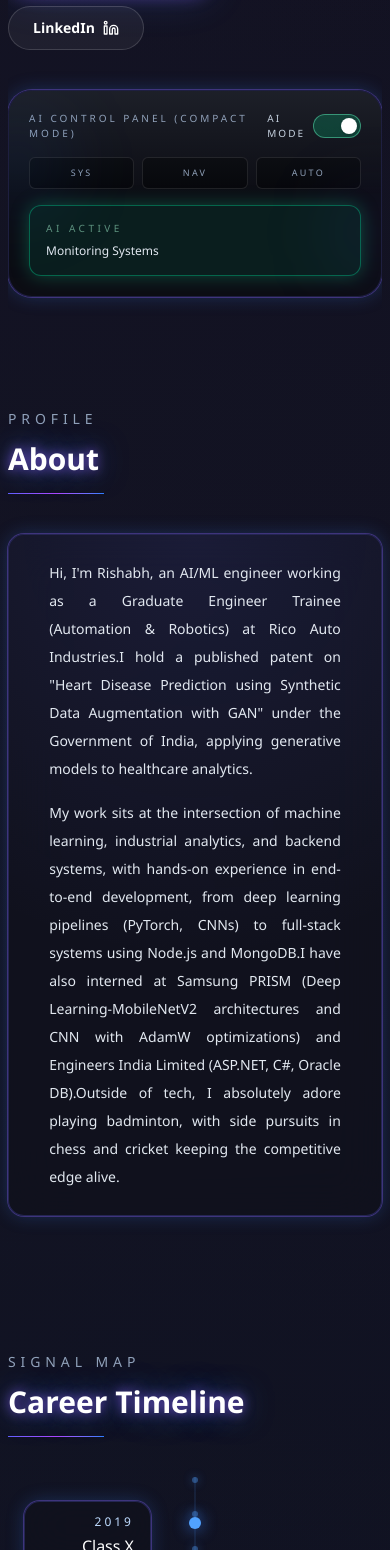
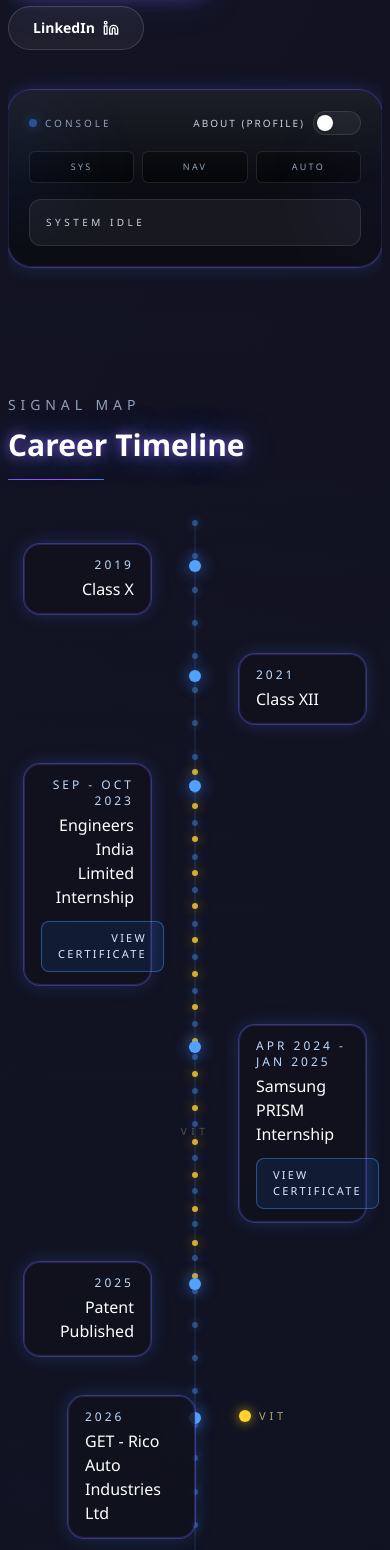
Before and after one commit to paulr212003-alt/portfolio, a Next.js app: page / in a window 390 px wide. Shown: the part 450-2000 px from the top of the page. Built offline with nearby package versions, Linux system fonts and the light colour scheme.

Commit message:
mobile timeline and about tweaks

```diff
--- a/app/components/AboutSection.tsx
+++ b/app/components/AboutSection.tsx
@@ -5,33 +5,29 @@
 import SectionHeader from "./SectionHeader";
 
 export default function AboutSection() {
+  const paragraphs = [
+    "Hi, I'm Rishabh, an AI/ML engineer working as a Graduate Engineer Trainee (Automation & Robotics) at Rico Auto Industries. I hold a published patent on \"Heart Disease Prediction using Synthetic Data Augmentation with GAN\" under the Government of India, applying generative models to healthcare analytics.",
+    "My work sits at the intersection of machine learning, industrial analytics, and backend systems, with hands-on experience in end-to-end development, from deep learning pipelines (PyTorch, CNNs) to full-stack systems using Node.js and MongoDB. I have also interned at Samsung PRISM (Deep Learning-MobileNetV2 architectures and CNN with AdamW optimizations) and Engineers India Limited (ASP.NET, C#, Oracle DB). Outside of tech, I absolutely adore playing badminton, with side pursuits in chess and cricket keeping the competitive edge alive.",
+  ];
+
   return (
     <AnimatedSection id="about" className="py-12 md:py-16">
       <SectionHeader title="About" subtitle="Profile" />
+      <div className="mt-6 grid gap-4 md:mt-8 md:grid-cols-2">
+        {paragraphs.map((text, index) => (
           <motion.div
+            key={`about-${index}`}
             whileHover={{ scale: 1.01 }}
             transition={{ duration: 0.3 }}
-        className="glow-card neon-border relative mt-6 overflow-hidden bg-gradient-to-br from-white/5 via-white/0 to-indigo-500/10 p-6 text-slate-200 shadow-[0_0_30px_rgba(99,102,241,0.18)] md:mt-8 md:p-8"
+            className="glow-card neon-border relative overflow-hidden bg-gradient-to-br from-white/5 via-white/0 to-indigo-500/10 p-6 text-slate-200 shadow-[0_0_30px_rgba(99,102,241,0.18)] md:p-8"
           >
             <div className="pointer-events-none absolute inset-0 bg-[radial-gradient(circle_at_top,_rgba(99,102,241,0.12),_transparent_60%)]" />
-        <div className="relative mx-auto max-w-[90%] space-y-4 text-justify text-sm leading-7 md:mx-0 md:max-w-none md:text-left md:text-base">
-          <p>
-            Hi, I&apos;m Rishabh, an AI/ML engineer working as a Graduate
-            Engineer Trainee (Automation &amp; Robotics) at Rico Auto Industries.I hold a published patent on &quot;Heart Disease Prediction using
-            Synthetic Data Augmentation with GAN&quot; under the Government of
-            India, applying generative models to healthcare analytics.
+            <p className="relative mx-auto max-w-[90%] text-justify text-sm leading-7 md:mx-0 md:max-w-none md:text-left md:text-base">
+              {text}
             </p>
-          <p>
-            My work sits at the intersection of machine learning, industrial
-            analytics, and backend systems, with hands-on experience in
-            end-to-end development, from deep learning pipelines (PyTorch, CNNs)
-            to full-stack systems using Node.js and MongoDB.I have also interned at Samsung PRISM (Deep Learning-MobileNetV2
-            architectures and CNN with AdamW optimizations) and Engineers India
-            Limited (ASP.NET, C#, Oracle DB).Outside of tech, I absolutely adore playing badminton, with side
-            pursuits in chess and cricket keeping the competitive edge alive.
-          </p>
+          </motion.div>
+        ))}
       </div>
-      </motion.div>
     </AnimatedSection>
   );
 }
--- a/app/components/CapabilityRadar.tsx
+++ b/app/components/CapabilityRadar.tsx
@@ -16,15 +16,40 @@
 
 type CapabilityRadarProps = {
   embedded?: boolean;
+  activeSkill?: string | null;
 };
 
-export default function CapabilityRadar({ embedded }: CapabilityRadarProps) {
+export default function CapabilityRadar({
+  embedded,
+  activeSkill,
+}: CapabilityRadarProps) {
   const chartRef = useRef<HTMLDivElement | null>(null);
   const isInView = useInView(chartRef, { once: true, amount: 0.3 });
   const radarData = skillMetrics.map((skill) => ({
     subject: skill.axis,
     value: skill.value,
+    key: skill.key,
   }));
+
+  const renderDot = (props: any) => {
+    const { cx, cy, payload } = props as {
+      cx?: number;
+      cy?: number;
+      payload?: { key?: string };
+    };
+    if (cx === undefined || cy === undefined) return null;
+    const isActive = activeSkill && payload?.key === activeSkill;
+    return (
+      <circle
+        cx={cx}
+        cy={cy}
+        r={isActive ? 4 : 2}
+        fill={isActive ? "#ffffff" : "#e2e8f0"}
+        stroke={isActive ? "rgba(99,102,241,0.9)" : "none"}
+        strokeWidth={isActive ? 2 : 0}
+      />
+    );
+  };
 
   const content = (
     <div className={embedded ? "p-6" : "glow-card neon-border p-6"}>
@@ -45,7 +70,7 @@
               strokeWidth={1.6}
               fill="rgba(99,102,241,0.25)"
               fillOpacity={0.25}
-              dot={{ r: 2, fill: "#e2e8f0", strokeWidth: 0 }}
+              dot={renderDot}
               isAnimationActive={isInView}
             />
           </RadarChart>
--- a/app/components/CareerTimeline.tsx
+++ b/app/components/CareerTimeline.tsx
@@ -119,20 +119,20 @@
 ];
 
 const scaleDots = Array.from({ length: 32 });
-const vitStartIndex = 11;
-const vitStartPosition = (vitStartIndex / (scaleDots.length - 1)) * 100;
+const dotPositions = scaleDots.map(
+  (_, index) => (index / (scaleDots.length - 1)) * 100
+);
+const vitStartPosition = events.find((event) => event.id === "class-xii")?.position ?? 24;
 const vitEndPosition = events.find((event) => event.id === "patent")?.position ?? 74;
-const vitMarkerCount = Math.max(
-  8,
-  Math.round((vitEndPosition - vitStartPosition) / 3)
-);
-const vitMarkers = Array.from({ length: vitMarkerCount }, (_, index) => {
-  if (vitMarkerCount === 1) return vitEndPosition;
-  return (
-    vitStartPosition +
-    (index / (vitMarkerCount - 1)) * (vitEndPosition - vitStartPosition)
-  );
-});
+const vitMarkers = dotPositions
+  .slice(0, -1)
+  .map((position, index) => (position + dotPositions[index + 1]) / 2)
+  .filter((position) => position >= vitStartPosition && position <= vitEndPosition);
+const vitLabelPosition = (() => {
+  const eil = events.find((event) => event.id === "eil")?.position ?? 42;
+  const patent = events.find((event) => event.id === "patent")?.position ?? 74;
+  return (eil + patent) / 2;
+})();
 
 export default function CareerTimeline() {
   const [active, setActive] = useState<TimelineEvent | null>(null);
@@ -263,6 +263,21 @@
               />
             ))}
           </div>
+          <div className="pointer-events-none absolute left-1/2 top-0 h-full -translate-x-1/2">
+            {vitMarkers.map((position) => (
+              <span
+                key={`vit-mobile-${position}`}
+                className="absolute h-1.5 w-1.5 -translate-x-1/2 -translate-y-1/2 rounded-full bg-amber-300/80 shadow-[0_0_12px_rgba(251,191,36,0.6)]"
+                style={{ left: "50%", top: `${position}%` }}
+              />
+            ))}
+          </div>
+          <span
+            className="pointer-events-none absolute left-1/2 -translate-x-1/2 text-[10px] uppercase tracking-[0.45em] text-amber-200/30"
+            style={{ top: `${vitLabelPosition}%` }}
+          >
+            VIT
+          </span>
 
           <div className="space-y-10 py-6">
             {events.map((event, index) => {
@@ -288,12 +303,6 @@
                         {event.year}
                       </p>
                       <p className="mt-1 text-base text-white">{event.label}</p>
-                      {event.id === "rico" ? (
-                        <div className="mt-3 flex items-center justify-end gap-2 text-[12px] uppercase tracking-[0.25em] text-amber-200">
-                          <span className="h-3.5 w-3.5 rounded-full bg-amber-300 shadow-[0_0_16px_rgba(251,191,36,0.95)]" />
-                          : VIT
-                        </div>
-                      ) : null}
                       {event.certLink ? (
                         <a
                           href={event.certLink}
@@ -316,6 +325,22 @@
                       ) : null}
                     </div>
                   </motion.button>
+                  {event.id === "rico" ? (
+                    <div
+                      className={`mt-3 w-[calc(50%-20px)] ${
+                        isLeft ? "pr-6 text-right" : "ml-auto pl-6 text-left"
+                      }`}
+                    >
+                      <div
+                        className={`flex items-center gap-2 text-[11px] uppercase tracking-[0.35em] text-amber-200/70 ${
+                          isLeft ? "justify-end" : "justify-start"
+                        }`}
+                      >
+                        <span className="h-3 w-3 rounded-full bg-amber-300 shadow-[0_0_12px_rgba(251,191,36,0.8)]" />
+                        VIT
+                      </div>
+                    </div>
+                  ) : null}
                 </div>
               );
             })}
--- a/app/components/HeroSection.tsx
+++ b/app/components/HeroSection.tsx
@@ -151,18 +151,19 @@
 
           <div className="space-y-4 md:hidden">
             <div className="flex items-center justify-between gap-3">
-              <p className="text-[10px] uppercase tracking-[0.3em] text-slate-400">
-                AI Control Panel (Compact Mode)
+              <p className="flex items-center gap-2 text-[10px] uppercase tracking-[0.3em] text-slate-400">
+                <span className="h-2 w-2 rounded-full bg-[rgb(var(--theme-accent-rgb))] shadow-[0_0_12px_rgb(var(--theme-accent-rgb))] animate-pulse" />
+                Console
               </p>
               <label className="flex items-center gap-2 text-[10px] uppercase tracking-[0.2em] text-slate-300">
-                AI Mode
+                About (Profile)
                 <span className="relative inline-flex items-center">
                   <input
                     type="checkbox"
                     className="peer sr-only"
                     checked={aiMode}
                     onChange={(event) => onAiModeChange(event.target.checked)}
-                    aria-label="Toggle AI mode"
+                    aria-label="Toggle About (Profile) mode"
                   />
                   <span className="h-6 w-12 rounded-full border border-white/10 bg-white/5 transition-all peer-checked:border-emerald-300/50 peer-checked:bg-emerald-500/25" />
                   <span className="pointer-events-none absolute left-1 top-1 h-4 w-4 rounded-full bg-white shadow transition-all peer-checked:translate-x-6" />
--- a/app/components/ProjectsSection.tsx
+++ b/app/components/ProjectsSection.tsx
@@ -79,7 +79,7 @@
                   href={project.launchLink}
                   target="_blank"
                   rel="noreferrer"
-                  className="group mb-4 flex w-full items-center gap-4 rounded-full border border-sky-400/40 bg-black/70 px-6 py-3.5 text-xs font-semibold uppercase tracking-[0.25em] text-sky-100 shadow-[0_0_18px_rgba(56,189,248,0.35)] transition hover:border-sky-300 hover:shadow-[0_0_28px_rgba(56,189,248,0.55)]"
+                  className="group mb-4 flex w-[92%] items-center gap-4 rounded-full border border-sky-400/40 bg-black/70 px-5 py-3.5 text-xs font-semibold uppercase tracking-[0.25em] text-sky-100 shadow-[0_0_18px_rgba(56,189,248,0.35)] transition hover:border-sky-300 hover:shadow-[0_0_28px_rgba(56,189,248,0.55)] md:w-full"
                 >
                   <span className="relative flex h-16 w-16 items-center justify-center">
                     <span className="absolute -inset-1 rounded-full border border-sky-400/60 shadow-[0_0_18px_rgba(56,189,248,0.35)]" />
--- a/app/components/SkillProgress.tsx
+++ b/app/components/SkillProgress.tsx
@@ -7,14 +7,34 @@
 
 type SkillProgressProps = {
   embedded?: boolean;
+  activeSkill?: string | null;
+  onSkillSelect?: (key: string | null) => void;
 };
 
-export default function SkillProgress({ embedded }: SkillProgressProps) {
+export default function SkillProgress({
+  embedded,
+  activeSkill,
+  onSkillSelect,
+}: SkillProgressProps) {
   const content = (
     <div className={embedded ? "p-6" : "glow-card neon-border p-6"}>
       <div className="space-y-5">
         {skillMetrics.map((skill) => (
-          <div key={skill.label}>
+          <div
+            key={skill.label}
+            className={`rounded-xl border px-3 py-2 transition ${
+              activeSkill === skill.key
+                ? "border-indigo-300/60 bg-indigo-500/10 shadow-[0_0_16px_rgba(99,102,241,0.35)]"
+                : "border-white/5"
+            }`}
+            onClick={() =>
+              onSkillSelect?.(activeSkill === skill.key ? null : skill.key)
+            }
+            onMouseEnter={() => onSkillSelect?.(skill.key)}
+            onMouseLeave={() => onSkillSelect?.(null)}
+            role="button"
+            tabIndex={0}
+          >
             <div className="mb-2 flex items-center justify-between text-sm text-white">
               <span>{skill.label}</span>
               <span className="text-white">{skill.value}%</span>
--- a/app/components/SkillRadarSection.tsx
+++ b/app/components/SkillRadarSection.tsx
@@ -1,18 +1,25 @@
 "use client";
 
+import { useState } from "react";
 import AnimatedSection from "./AnimatedSection";
 import SectionHeader from "./SectionHeader";
 import CapabilityRadar from "./CapabilityRadar";
 import SkillProgress from "./SkillProgress";
 
 export default function SkillRadarSection() {
+  const [activeSkill, setActiveSkill] = useState<string | null>(null);
+
   return (
     <AnimatedSection id="skill-intel" className="py-12 md:py-16">
       <SectionHeader title="Skill Intelligence" subtitle="Capabilities" />
       <div className="glow-card neon-border overflow-hidden">
         <div className="grid divide-y divide-white/10 lg:grid-cols-2 lg:divide-y-0 lg:divide-x">
-          <SkillProgress embedded />
-          <CapabilityRadar embedded />
+          <SkillProgress
+            embedded
+            activeSkill={activeSkill}
+            onSkillSelect={setActiveSkill}
+          />
+          <CapabilityRadar embedded activeSkill={activeSkill} />
         </div>
       </div>
     </AnimatedSection>
--- a/app/components/TopBar.tsx
+++ b/app/components/TopBar.tsx
@@ -97,14 +97,14 @@
               </span>
             </div>
             <label className="flex items-center gap-2 uppercase tracking-[0.25em] text-slate-300">
-              AI Mode
+              About (Profile)
               <span className="relative inline-flex items-center">
                 <input
                   type="checkbox"
                   className="peer sr-only"
                   checked={aiMode}
                   onChange={(event) => onAiModeChange(event.target.checked)}
-                  aria-label="Toggle AI mode"
+                  aria-label="Toggle About (Profile) mode"
                 />
                 <span className="h-6 w-12 rounded-full border border-white/10 bg-white/5 transition-all peer-checked:border-emerald-300/50 peer-checked:bg-emerald-500/25" />
                 <span className="pointer-events-none absolute left-1 top-1 h-4 w-4 rounded-full bg-white shadow transition-all peer-checked:translate-x-6" />
--- a/app/page.tsx
+++ b/app/page.tsx
@@ -13,7 +13,7 @@
 import TopBar from "./components/TopBar";
 
 export default function Home() {
-  const [aiMode, setAiMode] = useState(true);
+  const [aiMode, setAiMode] = useState(false);
   const [mounted, setMounted] = useState(false);
   const previousAiMode = useRef(aiMode);
 
```
Lines whose indentation alone changed are shown as unchanged.
